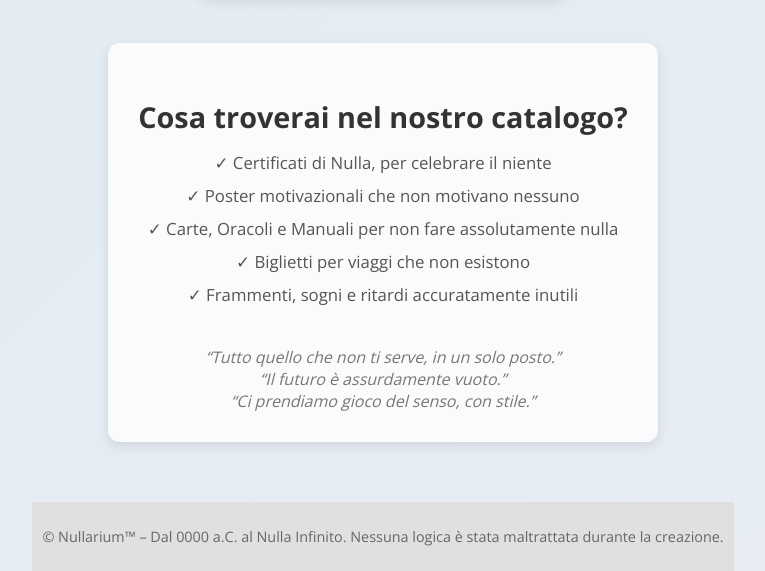
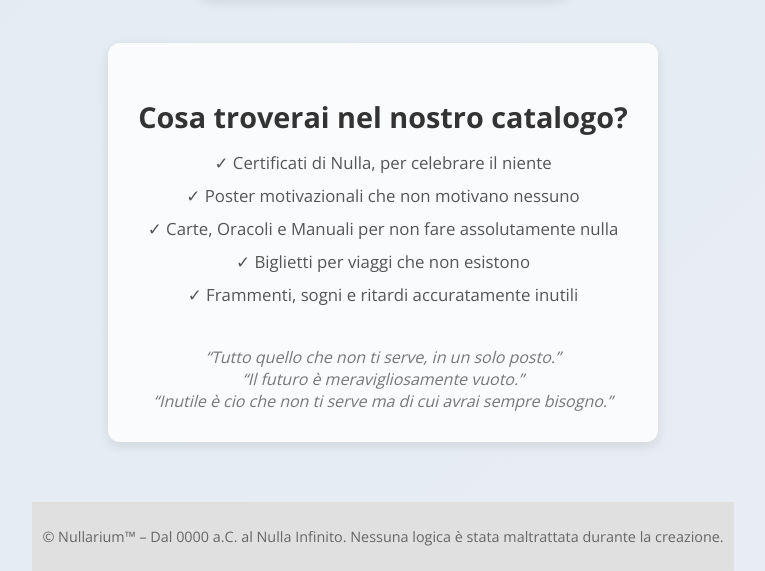
Before and after one commit to Nullarium/nullarium.github.io, a plain HTML site: page index.html in a window 1280 px wide. Shown: the part 355-926 px from the top of the page, without its empty margins (257-1022 px from the left). Drawn offline with nearby package versions, Linux system fonts and the light colour scheme.

Commit message:
Update index.html

```diff
--- a/index.html
+++ b/index.html
@@ -124,8 +124,8 @@
     </ul>
     <div class="motti">
       “Tutto quello che non ti serve, in un solo posto.”<br>
-      “Il futuro è assurdamente vuoto.”<br>
-      “Ci prendiamo gioco del senso, con stile.”
+      “Il futuro è meravigliosamente vuoto.”<br>
+      “Inutile è cio che non ti serve ma di cui avrai sempre bisogno.”
     </div>
   </div>
 
```
